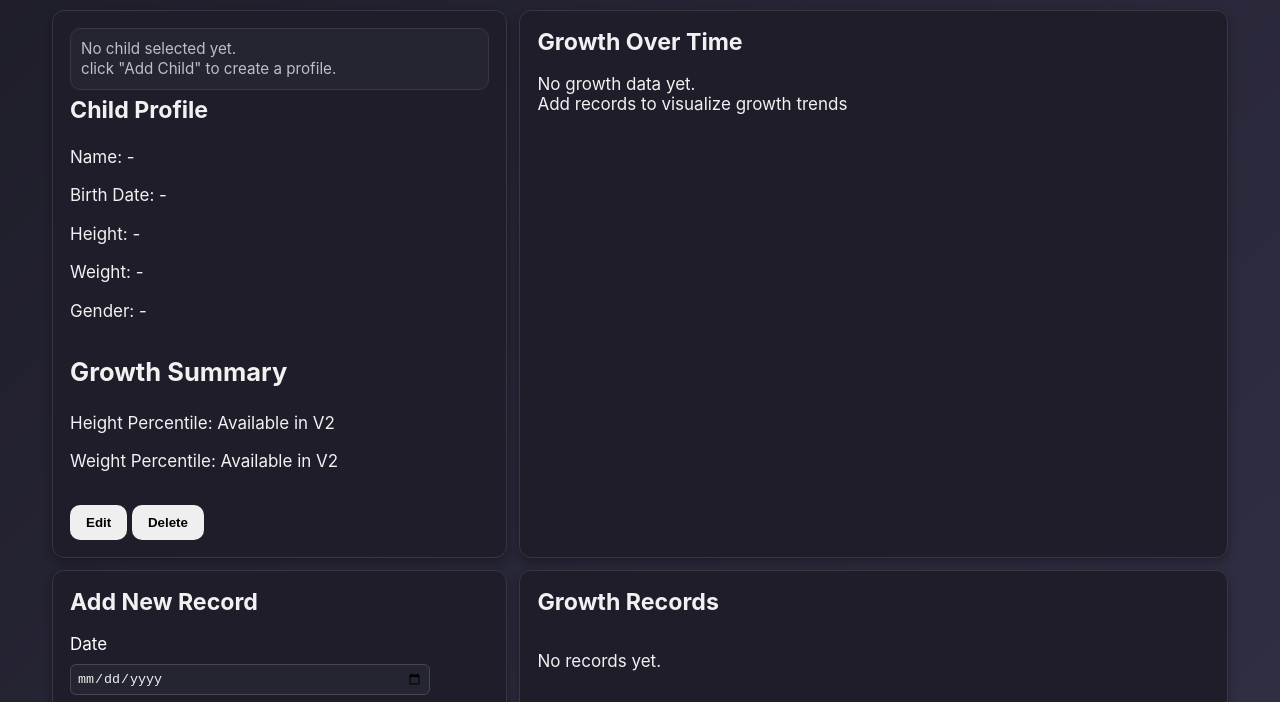
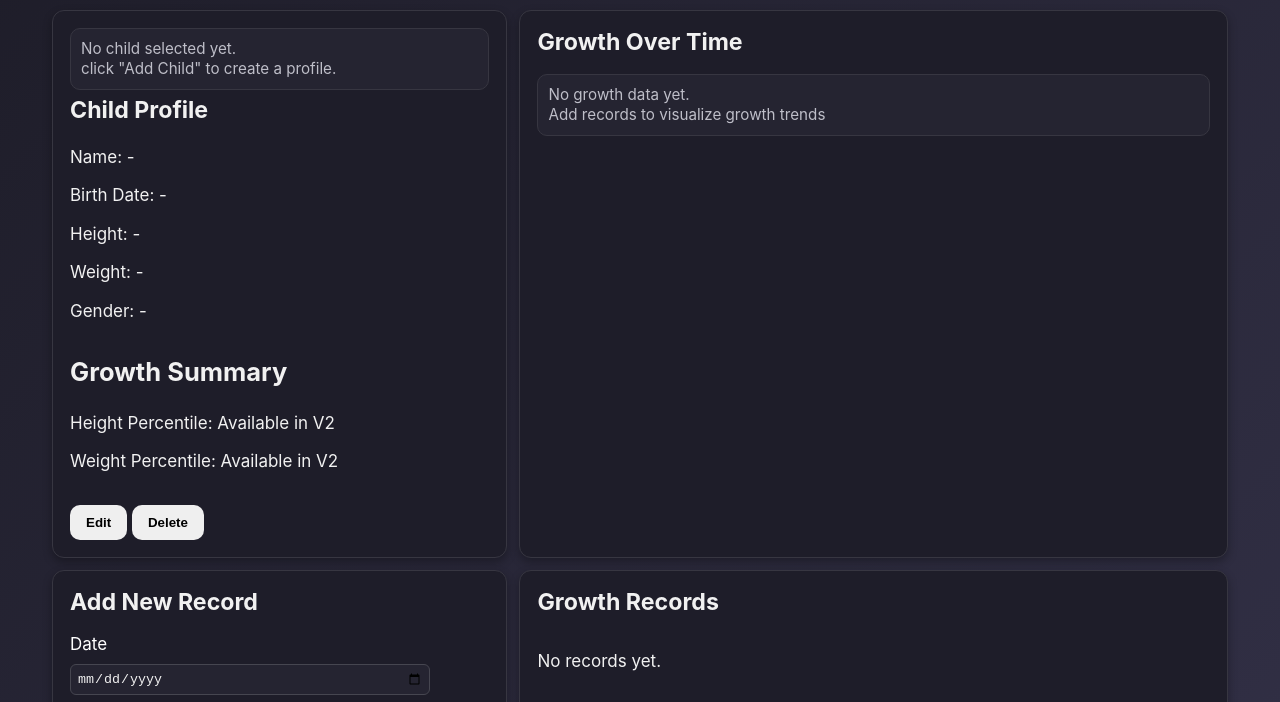
Before and after one commit to nathanjkim-codes/nestly-parental-tracker, a plain HTML site: page index.html in a window 1280 px wide. Shown: the part 77-779 px from the top of the page. Drawn offline with nearby package versions, Linux system fonts and the light colour scheme.

Commit message:
style(chart): add empty state styling for growth chart

```diff
--- a/css/style.css
+++ b/css/style.css
@@ -134,6 +134,17 @@ body {
 
 #growthChart {
   margin-top: 32px;
+}
+
+.empty-chart-message {
+  padding: 10px;
+  margin-bottom: 6px;
+  border-radius: 10px;
+  background-color: rgb(37, 36, 49);
+  border: 1px solid rgb(55, 54, 65);
+  color: rgb(190, 190, 200);
+  font-size: 0.95rem;
+  line-height: 1.3;
 }
 
 #growth-record-form {
```
